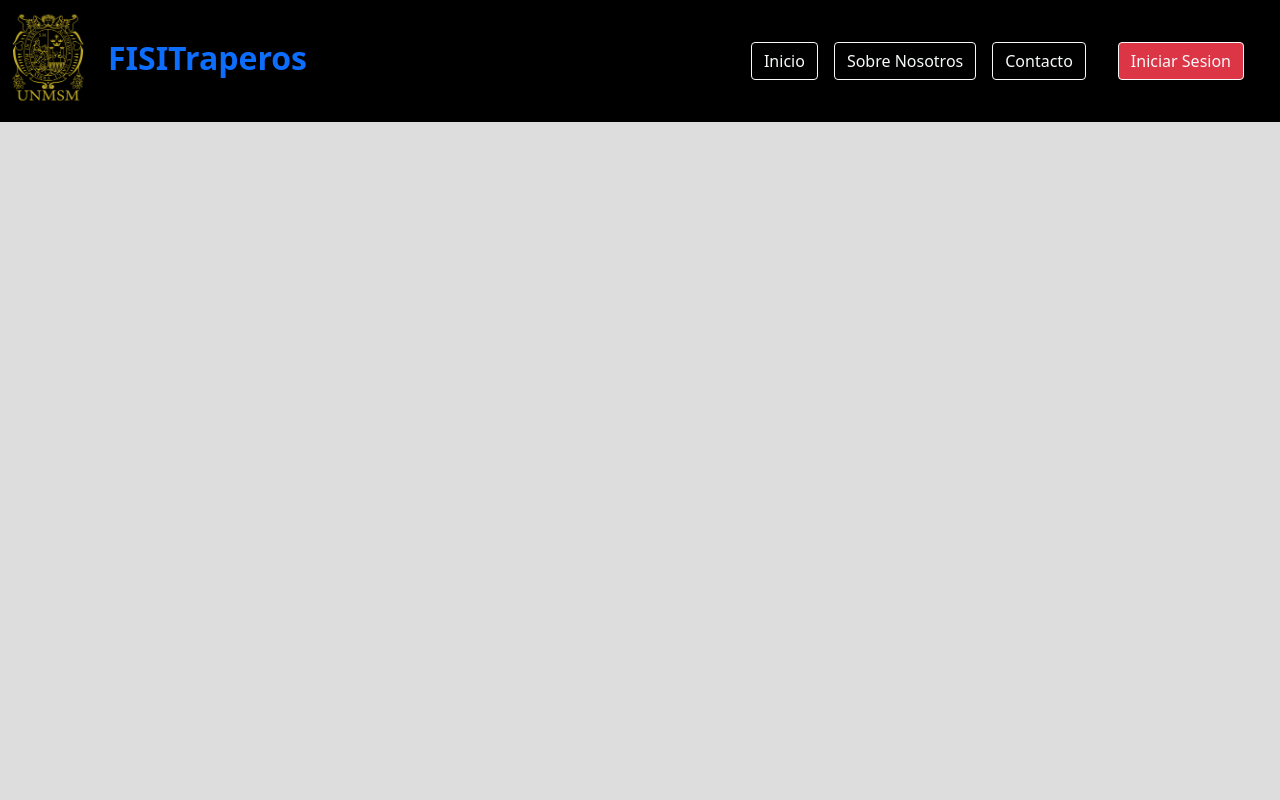
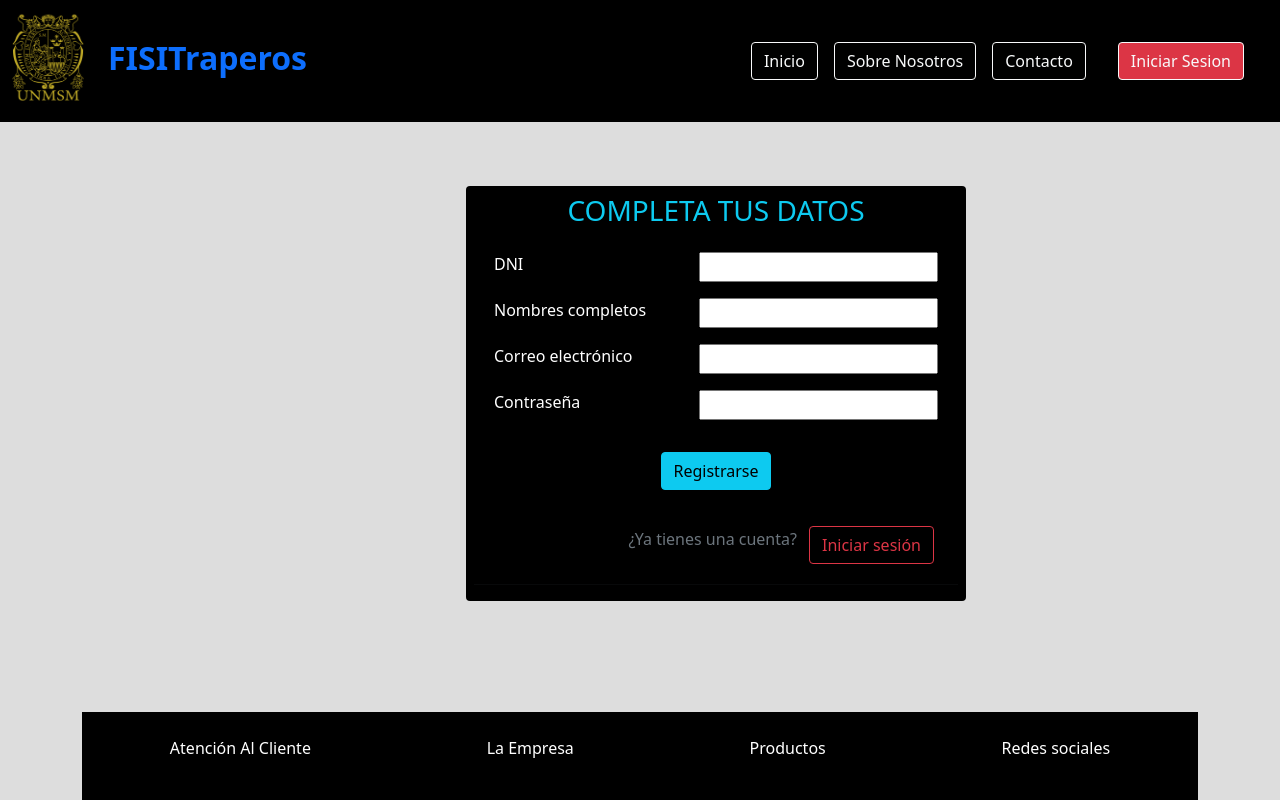
Before and after one commit to devsergiosm/g4dist-frontend, a React (Create React App) app: page /signup in a window 1280 px wide. Built offline with nearby package versions, Linux system fonts and the light colour scheme.

Commit message:
-- Mejoras en los paneles de login

```diff
--- a/src/App.js
+++ b/src/App.js
@@ -12,6 +12,7 @@ import EditArticle from "./articles/EditArticle";
 import ViewArticle from "./articles/ViewArticle";
 import Transaccion from "./pages/Transaccion";
 import Login from "./pages/Login";
+import Signup from "./pages/Signup";
 import PanelArticulos from "./articles/PanelArticulos";
 import Encuesta from "./users/Encuesta";
 import Contacto from "./users/Contacto";
@@ -34,6 +35,7 @@ function App() {
 
           <Route exact path="/" element={<Home />} />
           <Route exact path="/login" element={<Login />} />
+          <Route exact path="/signup" element={<Signup />} />
           <Route exact path="/transaccion" element={<Transaccion />} />
           <Route exact path="/articulos" element={<Articulos />} />
           <Route exact path="/encuesta" element={<Encuesta />} />
--- a/src/articles/AddArticle.jsx
+++ b/src/articles/AddArticle.jsx
@@ -51,7 +51,7 @@ const AddArticle = ({setIdArticle = 0}) => {
       return (
             // <div className="col-md-4 offset-md-3 border rounded shadow" style={containerStyles}>
             <>
-                          <h2 className="text-center m-6" style={titleStyles}>Registrar</h2>
+                          <h2 className="text-center m-6" style={titleStyles}>Registro de artículos</h2>
 
       <form onSubmit={(e) => onSubmit(e)}  className="p-3" >
 
--- a/src/pages/Articulos.jsx
+++ b/src/pages/Articulos.jsx
@@ -53,7 +53,7 @@ const Articulos = () => {
         <>
             <header>
                 <h2 className="text-center m-6" style={divStyles}>
-                    ARTICULOS
+                    Artículos
                     <Link className="btn" style={btnStyles} to="/">
                         Usuarios
                     </Link>
@@ -71,7 +71,7 @@ const Articulos = () => {
                         <tr>
                         <th scope="col">N°</th>
                         <th scope="col">Tipo</th>
-                        <th scope="col">Url de Imagen</th>
+                        <th scope="col">Imagen</th>
                         <th scope="col">Cantidad</th>
                         <th scope="col">Estado</th>
                         <th scope="col">Acciones</th>
--- a/src/pages/Login.jsx
+++ b/src/pages/Login.jsx
@@ -4,14 +4,6 @@ import Footer from "../componentes/Footer";
 
 const Login = () => {
     let navigate = useNavigate();
-
-    const titleStyles = {
-        padding:"6px 12px 0 12px",
-        fontSize:"24px",
-        borderRadius:"4px",
-        color:"white",
-        margin:"0"
-      }
 
       const containerStyles = {
         width:"400px",
@@ -30,7 +22,7 @@ const Login = () => {
         <div className="container">
             <div className="row d-flex justify-content-center" style={containerStyles}>
                 <>
-                    <p style={titleStyles}>ACCEDER</p>
+                    <p className="text-info h3 py-2 px-3">ACCEDER</p>
                     <form action="" className="d-flex flex-column" onSubmit={onSubmit}>
                         <label htmlFor="" className="p-2 d-flex justify-content-between">
                             <span className="text-white me-2">Usuario</span>
@@ -40,15 +32,17 @@ const Login = () => {
                             <span className="text-white me-2">Contraseña</span>
                             <input type="password" required/>
                         </label>
-                        <div>
-                            <button type="submit" className="btn btn-primary m-1" to="/articulos/addarticle">
+                        <div className="mt-4">
+                            <button type="submit" className="btn btn-info m-1" to="/articulos/addarticle">
                                 Iniciar Sesion
                             </button>
-                            <button type="submit" className="btn btn-danger m-1" to="/articulos/addarticle">
+                        </div>
+                        <div className="p-2 d-flex justify-content-end d-row mt-4 h6">
+                            <span className="text-muted m-1 p-1">¿Aún no tienes una cuenta?</span>
+                            <Link className="btn btn-outline-danger m-1" to="/login">
                                 Registrarse
-                            </button>
+                            </Link>
                         </div>
-                        <span className="mt-4"> 2020</span>
                     </form>
                 </>
             </div>
--- /dev/null
+++ b/src/pages/Signup.jsx
@@ -0,0 +1,62 @@
+import React, { useEffect, useState } from "react";
+import { Link, useNavigate } from "react-router-dom";
+import Footer from "../componentes/Footer";
+
+const Signup = () => {
+    let navigate = useNavigate();
+
+      const containerStyles = {
+        width:"500px",
+        borderRadius:"4px",
+        backgroundColor:"black",
+        margin:"64px 384px"
+      }
+
+      const onSubmit = async (e) => {
+        e.preventDefault();
+        navigate("/login");
+      };
+
+    return (
+        <div className="container">
+            <div className="row d-flex justify-content-center px-2" style={containerStyles}>
+                <>
+                    <p className="text-info h3 py-2 px-3">COMPLETA TUS DATOS</p>
+                    <form action="" className="d-flex flex-column" onSubmit={onSubmit}>
+                        <label htmlFor="" className="p-2 d-flex justify-content-between">
+                            <p className="border-3 text-white h7 me-2 mb-0">DNI</p>
+                            <input type="text" required/>
+                        </label>
+                        <label htmlFor="" className="p-2 d-flex justify-content-between">
+                            <p className="border-3 text-white h7 me-2 mb-0">Nombres completos</p>
+                            <input type="password" required/>
+                        </label>
+                        <label htmlFor="" className="p-2 d-flex justify-content-between">
+                            <p className="border-3 text-white h7 me-2 mb-0">Correo electrónico</p>
+                            <input type="text" required/>
+                        </label>
+                        <label htmlFor="" className="p-2 d-flex justify-content-between">
+                            <p className="border-3 text-white h7 me-2 mb-0">Contraseña</p>
+                            <input type="password" required/>
+                        </label>
+                        <div>
+                            <button type="submit" className="btn btn-info mt-4" to="/articulos/addarticle">
+                                Registrarse
+                            </button>
+                        </div>
+                        <div className="p-2 d-flex justify-content-end d-row mt-4 h6">
+                            <span className="text-muted m-1 p-1">¿Ya tienes una cuenta?</span>
+                            <Link className="btn btn-outline-danger m-1" to="/login">
+                                Iniciar sesión
+                            </Link>
+                        </div>
+                    </form>
+                    <hr/>
+                </>
+            </div>
+            <Footer/>
+        </div>
+     );
+}
+
+export default Signup;
```
